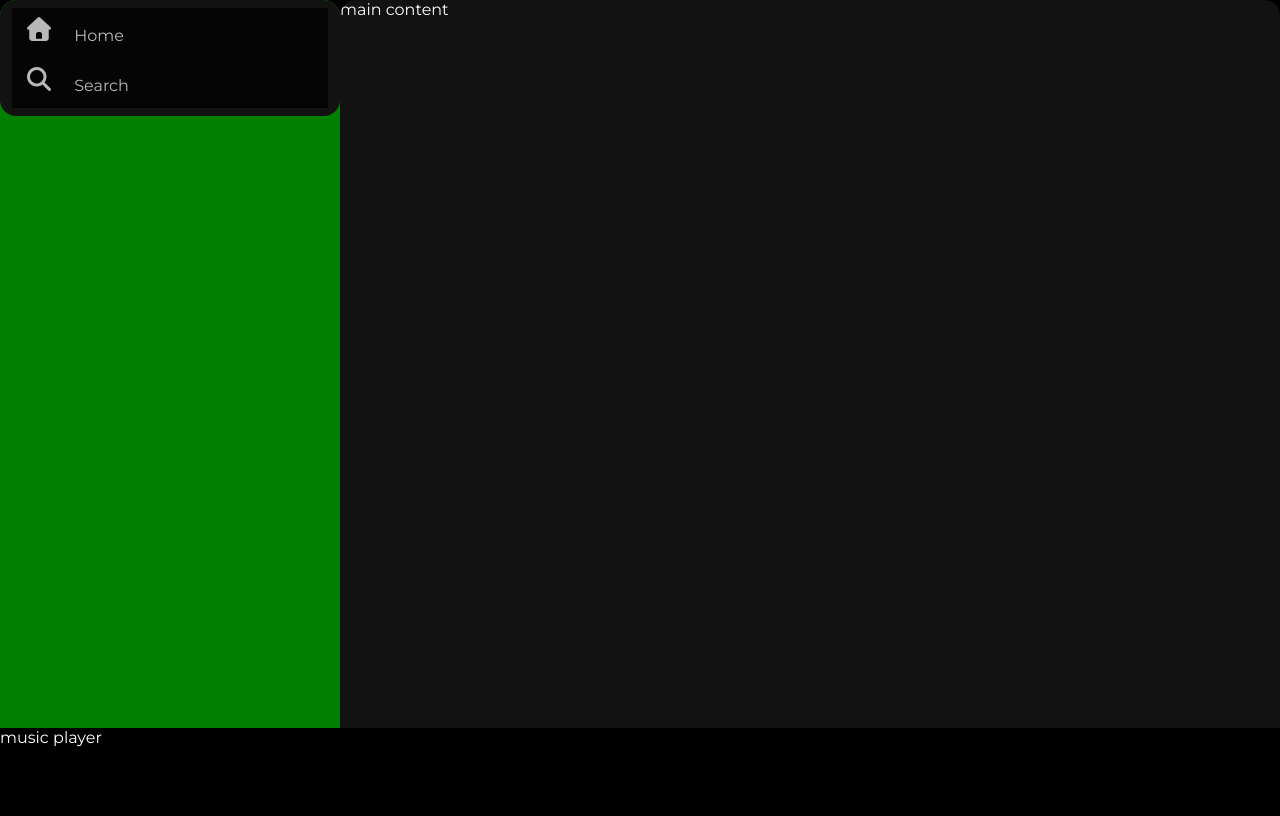
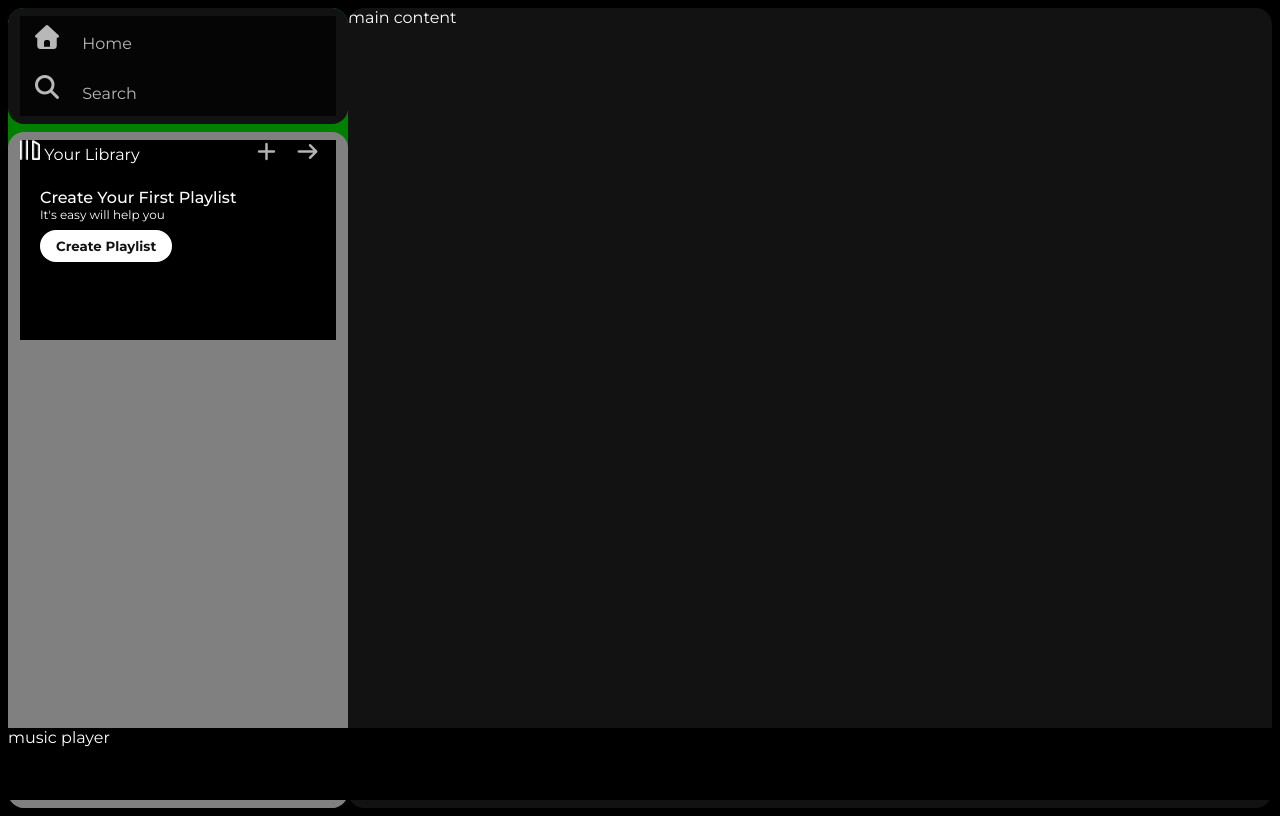
Before and after one commit to LovePathak4/HTML, a plain HTML site: page spotifyclone.html in a window 1280 px wide. Drawn offline with Linux system fonts and the light colour scheme.

Commit message:
update feature

```diff
--- a/spotifyclone.css
+++ b/spotifyclone.css
@@ -10,6 +10,7 @@
 .main{
     display:flex;
     height:100vh;
+    padding: 0.5rem;
 }
 
 .sidebar{
@@ -69,3 +70,70 @@
     font-size:1rem;
     margin-left: 1rem;
 }
+
+.library{
+    background-color: grey;
+    border-radius: 1rem;
+    height:100%;
+    margin-top: 0.5rem;
+    padding: 0.5rem 0.75rem;
+
+}
+
+.options{
+    display:flex;
+    justify-content: space-between;
+    align-items: center;
+}
+
+.lib-option img{
+    height:1.25rem;
+    width:1.25rem;
+}
+
+.icons{
+    font-size: 1.25rem;
+
+    display: flex;
+}
+
+.icons i{
+    opacity: 0.7;
+    margin-right:1rem;
+}
+.icons i:hover{
+    opacity: 1;
+    margin-right:1rem;
+}
+
+
+.box{
+    height:8rem;
+    background-color: 232323;
+    border-radius: 0.75rem;
+    margin: 0.5rem 0 0.5rem 0;
+    padding:1rem 1.25rem;
+}
+
+.box-p1{
+    font-size: 1rem;
+    font-weight: 500;
+
+}
+
+.box-p2{
+    font-size: 0.75rem;
+    opacity: 0.9rem;
+}
+
+.badge{
+    background-color: #fff;
+    border: none;
+    border-radius: 100px;
+    padding:0.25rem 1rem;
+    font-weight: 700;
+    color: #121212;
+    margin-top: 0.5rem;
+    height:2rem;
+    width:fit-content;
+}
--- a/spotifyclone.html
+++ b/spotifyclone.html
@@ -24,7 +24,25 @@
                     <a href="#">Search</a>
                 </div>
             </div>
-            <div class="library"></div>
+            <div class="library">
+                <div class="options">
+                    <div class="lib-option">
+                        <img src="library_icon.png">
+                        <a href="#">Your Library</a>
+                    </div>
+                    <div class="icons">
+                        <i class="fa-solid fa-plus"></i>
+                        <i class="fa-solid fa-arrow-right"></i>
+                    </div>
+                </div>
+                <div class=" lib-box">
+                    <div class="box">
+                        <p class="box-p1">Create Your First Playlist</p>
+                        <p class="box-p2">It's easy will help you</p>
+                        <button class="badge">Create Playlist</button>
+                    </div>
+                </div>
+            </div>
         </div>
         <div class="main-content">main content</div>
         <div class="music-player">music player</div>
```
